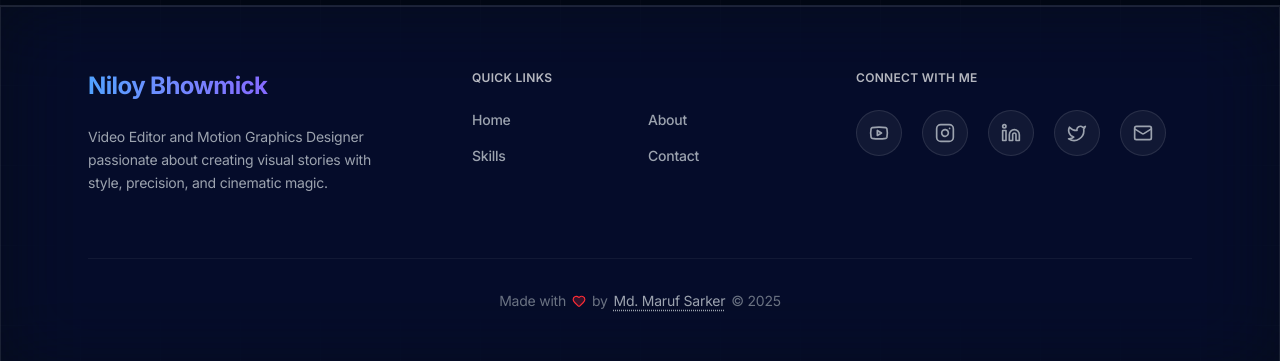
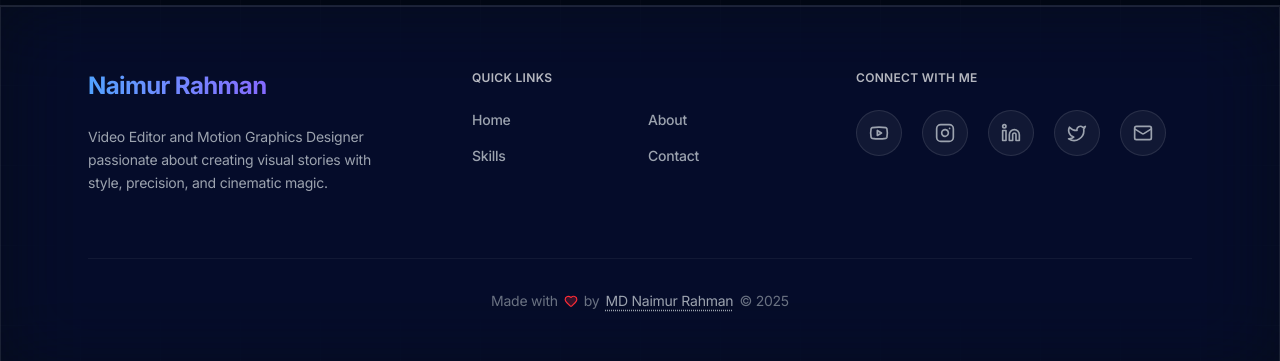
Before and after one commit to naimur202165/itsnaimur, a Next.js app: page / in a window 1280 px wide. Shown: the part 3915-4276 px from the top of the page. Built offline with nearby package versions, Linux system fonts and the light colour scheme.

Commit message:
working with them

```diff
--- a/src/components/footer.tsx
+++ b/src/components/footer.tsx
@@ -16,27 +16,27 @@ export default function Footer() {
   const socialLinks = [
     {
       name: "YouTube",
-      href: "https://www.youtube.com/@itsniloybhowmick",
+      href: "https://www.youtube.com/channel/UCcBIyuW6S7_xyhsRr_bLc2A",
       icon: Youtube,
     },
     {
       name: "Instagram",
-      href: "https://instagram.com/its.niloybhowmick",
+      href: "https://instagram.com/its.naimurrahman",
       icon: Instagram,
     },
     {
       name: "LinkedIn",
-      href: "https://www.linkedin.com/in/niloy-bhowmick",
+      href: "https://www.linkedin.com/in/naimur202164",
       icon: Linkedin,
     },
     {
       name: "Twitter",
-      href: "#",
+      href: "https://twitter.com/itsnaimurrahman",
       icon: Twitter,
     },
     {
       name: "Email",
-      href: "mailto:contact.niloybhowmick@gmail.com",
+      href: "mailto:contact.naimur202164@gmail.com",
       icon: Mail,
     },
   ];
@@ -48,7 +48,7 @@ export default function Footer() {
           {/* Brand */}
           <div className="space-y-6">
             <h3 className="text-2xl font-bold tracking-tight bg-gradient-to-r from-blue-400 to-purple-600 bg-clip-text text-transparent">
-              Niloy Bhowmick
+              Naimur Rahman
             </h3>
             <p className="text-gray-400 text-sm leading-relaxed max-w-xs">
               Video Editor and Motion Graphics Designer passionate about
@@ -121,12 +121,12 @@ export default function Footer() {
           <p className="text-gray-500 text-sm flex items-center justify-center gap-1.5">
             Made with <Heart className="text-red-500 fill-red-500/20" size={14} /> by{" "}
             <a
-              href="https://www.linkedin.com/in/mdmarufsarker/"
+              href="https://www.linkedin.com/in/naimur202164/"
               target="_blank"
               rel="noopener noreferrer"
               className="text-gray-400 hover:text-white transition-colors underline decoration-dotted underline-offset-4"
             >
-              Md. Maruf Sarker
+             MD Naimur Rahman
             </a>{" "}
             © {currentYear}
           </p>
```
